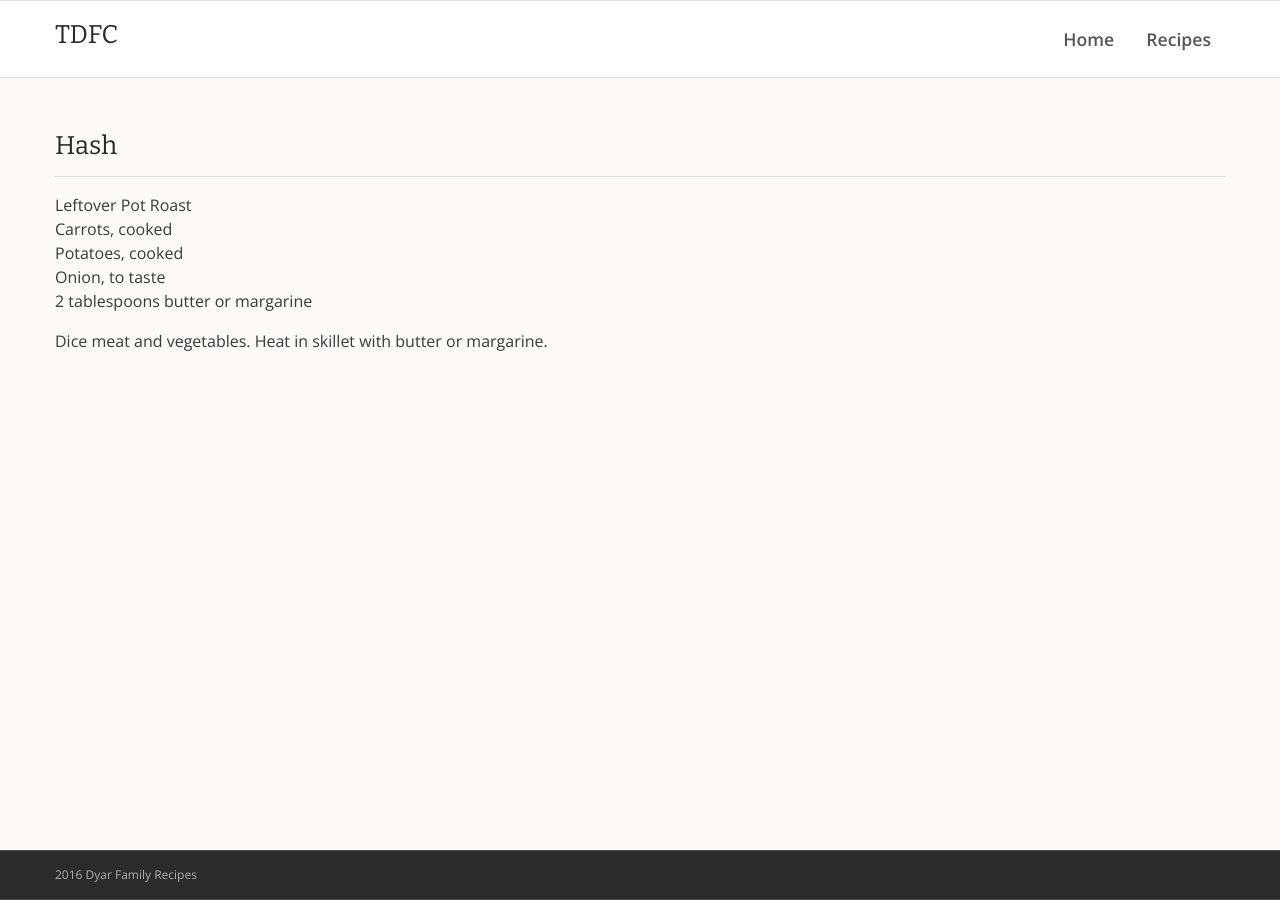
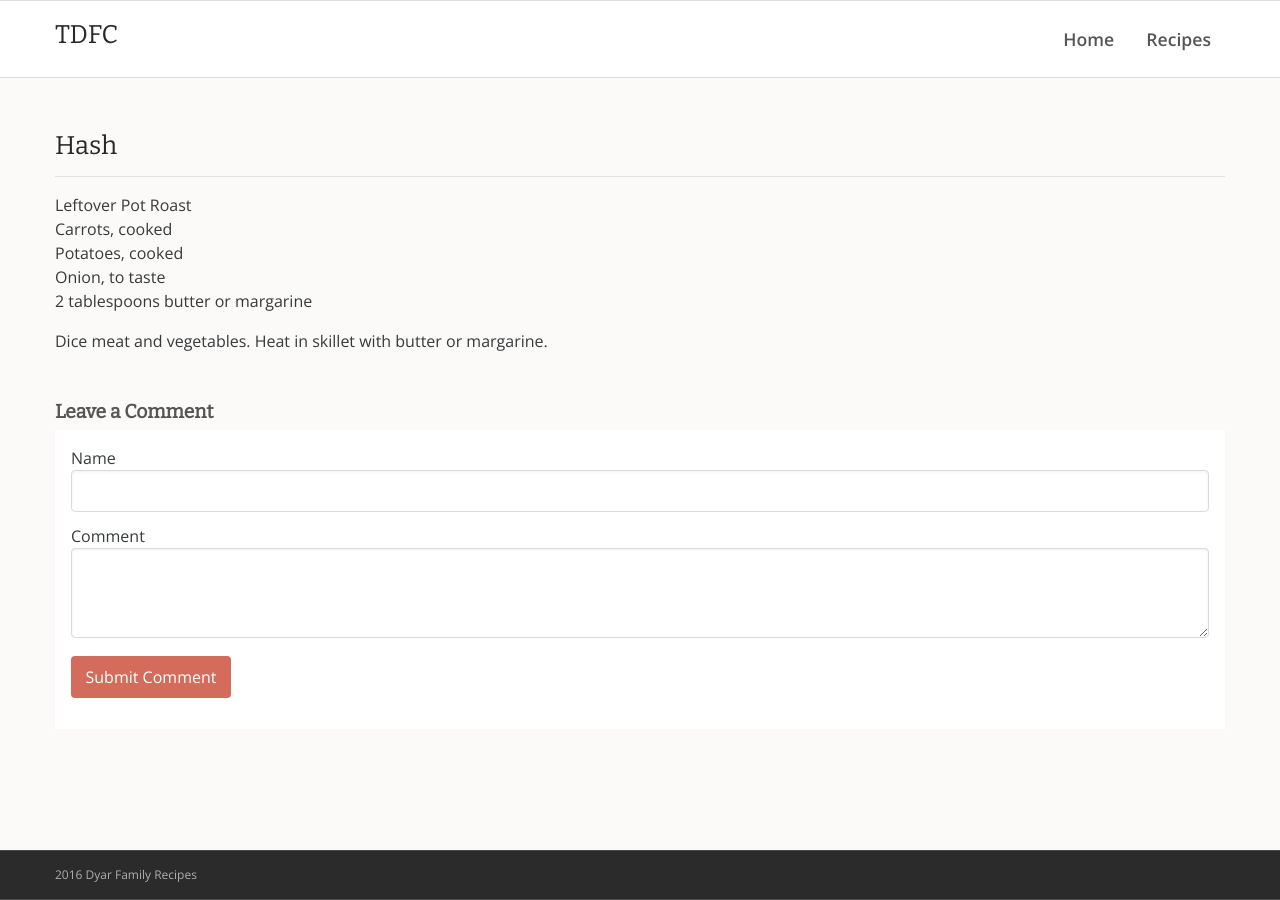
Before and after one commit to rdyar/tdfc, a Jekyll site: the page built from _main-courses/hash.md, in a window 1280 px wide. Built offline with Jekyll 4.4.1, drawn with Linux system fonts in a browser that asks for light colours.

Commit message:
comments

```diff
--- a/_config.yml
+++ b/_config.yml
@@ -1,5 +1,5 @@
 name: "Dyar Family Recipes"
-#baseurl: /dyar-recipes
+baseurl: /tdfc
 # url:
 permalink: pretty
 # exclude:
--- a/_includes/post_comments.html
+++ b/_includes/post_comments.html
@@ -16,15 +16,15 @@
         <!-- End static comments -->
       {% endif %}
 
- <h3 class="comments-header">Leave a Comment</h3>
+ <h4 class="comments-header pad-top">Leave a Comment</h4>
 <form id="comment-form" method="post" action="https://api.staticman.net/v1/entry/rdyar/tdfc/gh-pages">
+   <fieldset>
+    <label for="comment-form-name">Name</label>
+    <input type="text" id="comment-form-name" name="fields[name]" tabindex="2" />
+  </fieldset>
   <fieldset>
     <label for="comment-form-message">Comment</label>
     <textarea type="text" rows="3" id="comment-form-message" name="fields[message]" tabindex="1"></textarea>
-  </fieldset>
-  <fieldset>
-    <label for="comment-form-name">Name</label>
-    <input type="text" id="comment-form-name" name="fields[name]" tabindex="2" />
   </fieldset>
   <fieldset class="hidden" style="display:none;">
     <!-- used by Staticman to generate filenames for each comment -->
@@ -34,6 +34,6 @@
     <input type="text" id="comment-form-location" name="fields[hidden]" autocomplete="off"/>
   </fieldset>
   <fieldset>
-    <button type="submit" id="comment-form-submit" tabindex="5">Submit Comment</button>
+    <button class="btn btn-primary" type="submit">Submit Comment</button>
   </fieldset>
 </form>
--- a/_layouts/recipes.html
+++ b/_layouts/recipes.html
@@ -5,6 +5,7 @@
 <h1 class="pad-top">{{page.title}}</h1>
 <hr>
 {{ content }}
+{% include post_comments.html %}
 </div>
 </section>
 </main>
--- a/_sass/custom-styles.scss
+++ b/_sass/custom-styles.scss
@@ -124,3 +124,26 @@ it is in a media query cause on small screens the nav is not fixed at the top*/
 }
 }
 li {margin-bottom: 8px;}
+#comment-form {
+    padding: 1em;
+    background: white;}
+input, label, select {
+    display: block;
+    font-size: 16px;
+    line-height: 1.5;
+    margin-bottom: 0;
+}
+input, select, select[multiple=multiple], textarea {
+    box-sizing: border-box;
+    -webkit-transition: border-color;
+    transition: border-color;
+    background-color: #fff;
+    border-radius: 4px;
+    border: 1px solid #dbdbdb;
+    box-shadow: inset 0 1px 3px rgba(0,0,0,.06);
+    font-family: -apple-system,\.SFNSText-Regular,San Francisco,Roboto,Segoe UI,Helvetica Neue,Lucida Grande,sans-serif;
+    font-size: 16px;
+    margin-bottom: 12px;
+    padding: 8px;
+    width: 100%;
+}
```
